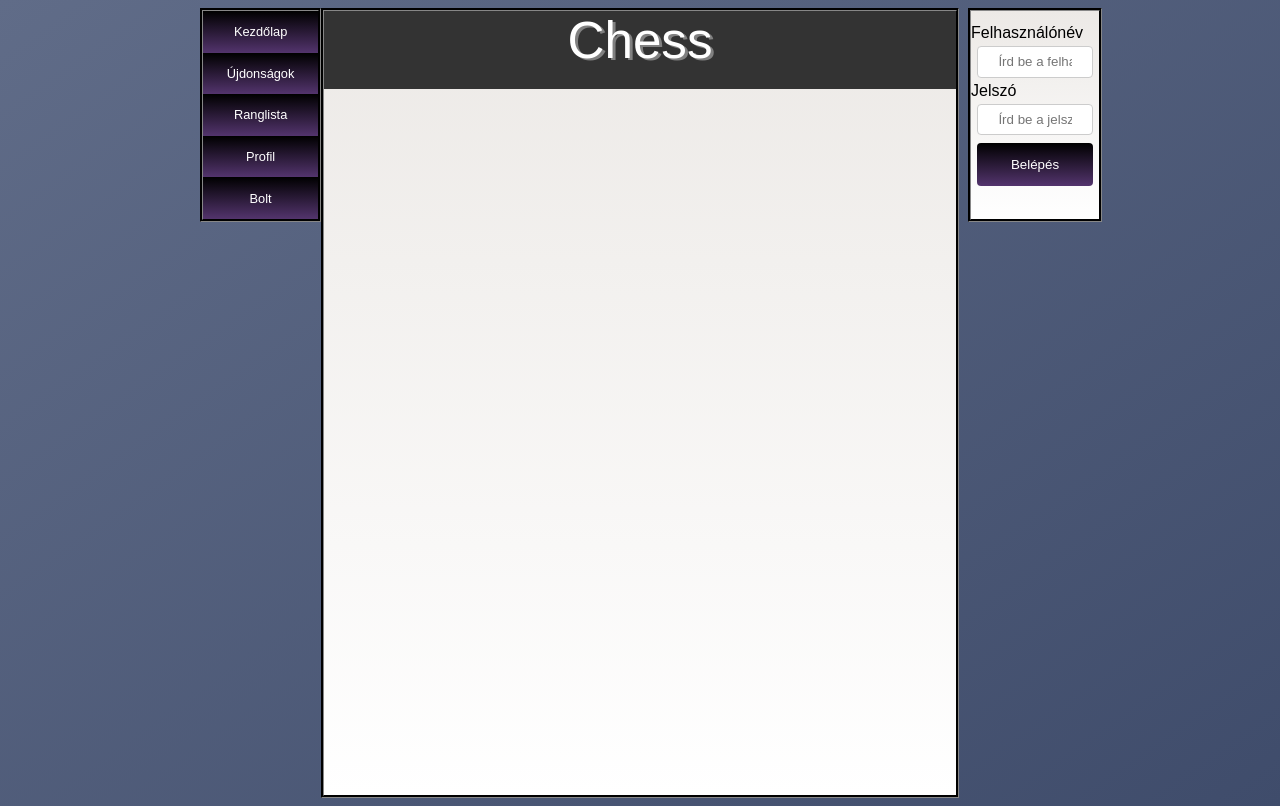
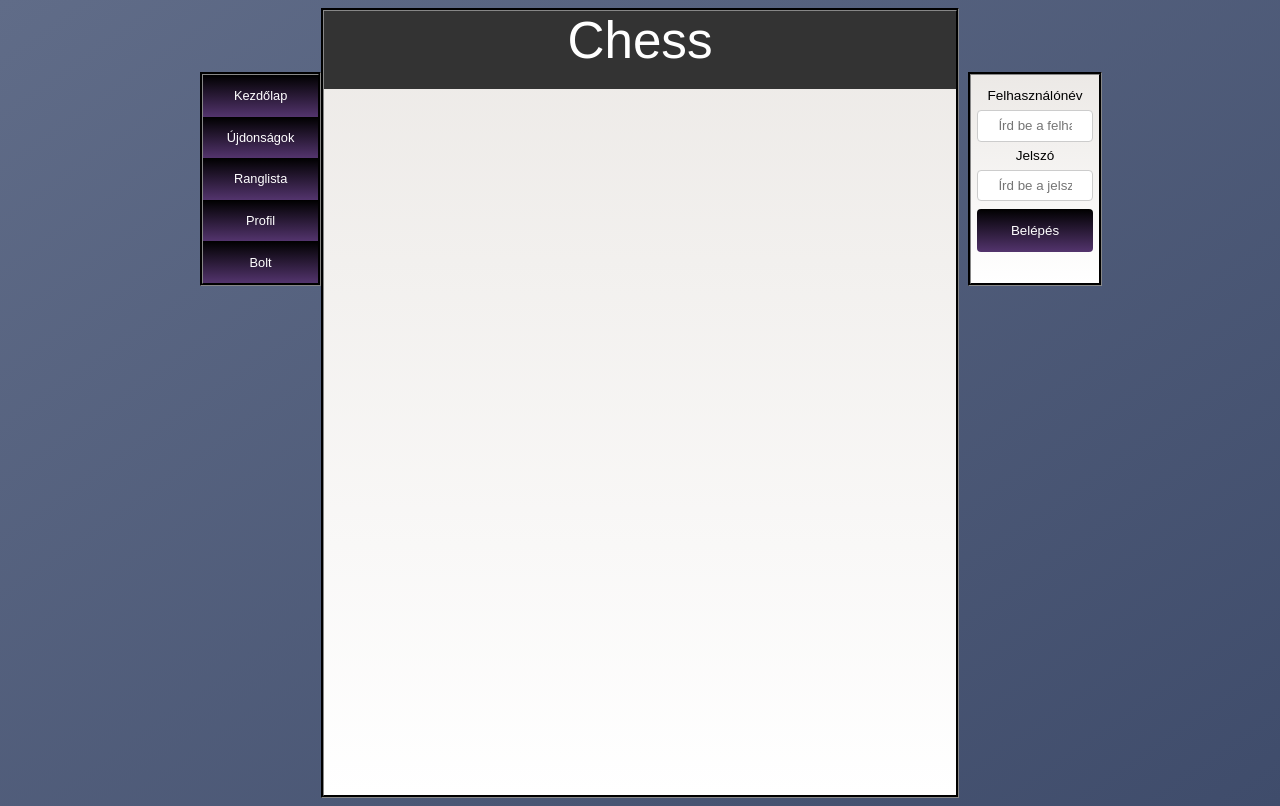
Before and after one commit to DoniXDev/Chess-WebAplication, a PHP site: page / in a window 1280 px wide. Run offline with PHP 8.4, Linux system fonts and the light colour scheme.

Commit message:
Third
+ Added notes
* some changes

```diff
--- a/index.php
+++ b/index.php
@@ -7,22 +7,38 @@
 	  <meta HTTP-EQUIV="Content-Language" Content="hu">
 	</head>
 
+	<!--
+		Created by: Magyar (donix) Tamás
+	-->
+
+	<!--
+	Pages:
+		- Index
+		- News
+		- Toplist
+		- Profile: (default your) you can find any player profile
+			- Error(Unable to find a palyer)
+		- Shop: you can buy skins, score reset for gold
+			- Error (You are not logged in / you dont have enough gold to unlock / its already unlocked )
+	-->
+
 	<body>
 
 	<div id="menu">
-		<div class="menu-item"><p class="menu-item-p">Kezdőlap</p></div>
-		<div class="menu-item"><p class="menu-item-p">Újdonságok</p></div>
-		<div class="menu-item"><p class="menu-item-p">Ranglista</p></div>
-		<div class="menu-item"><p class="menu-item-p">Profil</p></div>
-		<div class="menu-item"><p class="menu-item-p">Bolt</p></div>
+		<a href="index.php"><div class="menu-item"><p class="menu-item-p">Kezdőlap</p></div></a>
+		<a href="index.php?page=news"><div class="menu-item"><p class="menu-item-p">Újdonságok</p></div></a>
+		<a href="index.php?page=top"><div class="menu-item"><p class="menu-item-p">Ranglista</p></div></a>
+		<a href="index.php?page=profile"><div class="menu-item"><p class="menu-item-p">Profil</p></div></a>
+		<a href="index.php?page=shop"><div class="menu-item"><p class="menu-item-p">Bolt</p></div></a>
 	</div>
 
 	<div id="login">
+		<br>
 		<form action="/action_page.php">
-			<label for="fname">Felhasználónév</label>
+			<label class="login-item-center" for="fname">Felhasználónév</label>
 			<input type="text" id="fname" name="firstname" placeholder="Írd be a felhasználóneved!">
 
-			<label for="lname">Jelszó</label>
+			<label class="login-item-center" for="lname">Jelszó</label>
 			<input type="text" id="lname" name="lastname" placeholder="Írd be a jelszavad!">
 
 			<input type="submit" value="Belépés">
--- a/style.css
+++ b/style.css
@@ -21,7 +21,7 @@
 	font-size: 4vw;
 
 	color: white;
-	text-shadow: 3px 2px grey;
+
 
 	text-align: center;
 	vertical-align: middle;
@@ -34,6 +34,7 @@
 	border-style: groove;
 	border-color: #333;
 
+	margin-top: 5%;
 	margin-left: 15%;
 	width: 9%;
 	height: 26%;
@@ -48,6 +49,7 @@
 	border-style: groove;
 	border-color: #333;
 
+	margin-top: 5%;
 	margin-left: 75%;
 	width: 10%;
 	height: 26%;
@@ -84,6 +86,14 @@
 	color: white;
 	font-family: "Arial", Times, serif;
 	font-size: 1vw;
+}
+
+.login-item-center
+{
+    display: block;
+    text-align: center;
+    line-height: 150%;
+    font-size: .85em;
 }
 
 
@@ -128,3 +138,13 @@ p
 {
 	color:#330000;
 }
+
+a:link
+ {
+    text-decoration: none;
+}
+
+a:visited
+ {
+    text-decoration: none;
+}
```
